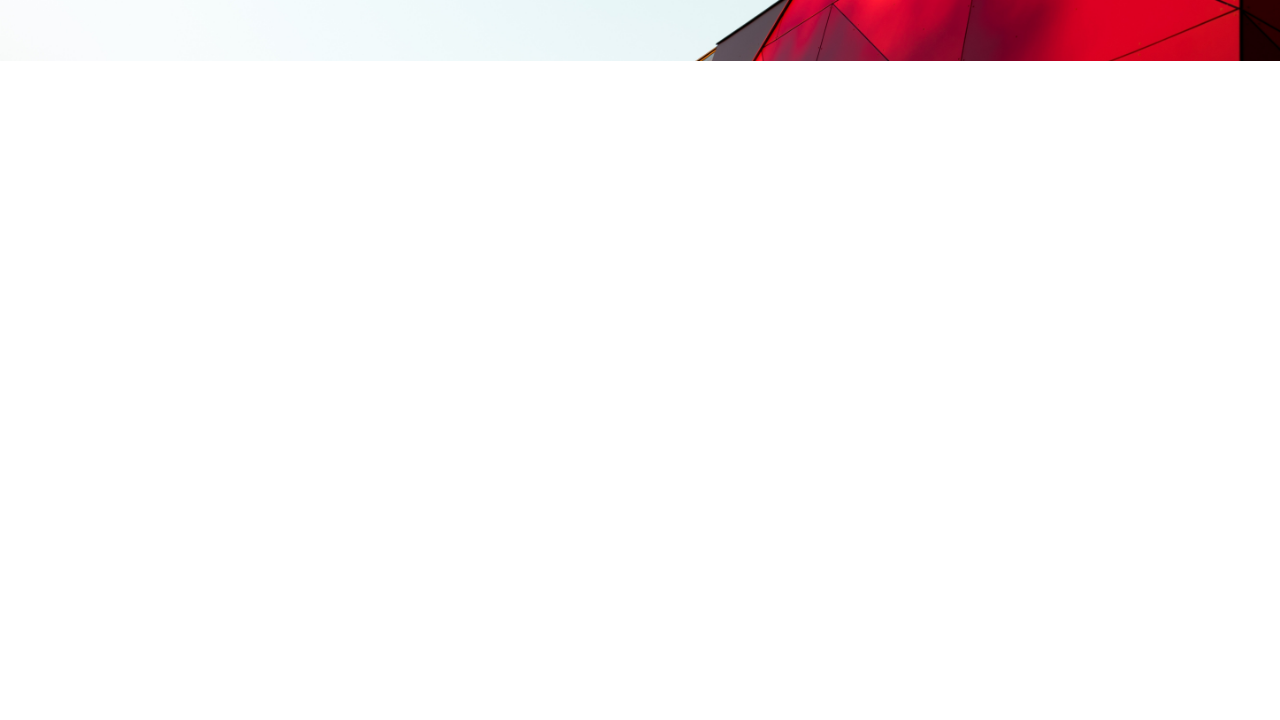
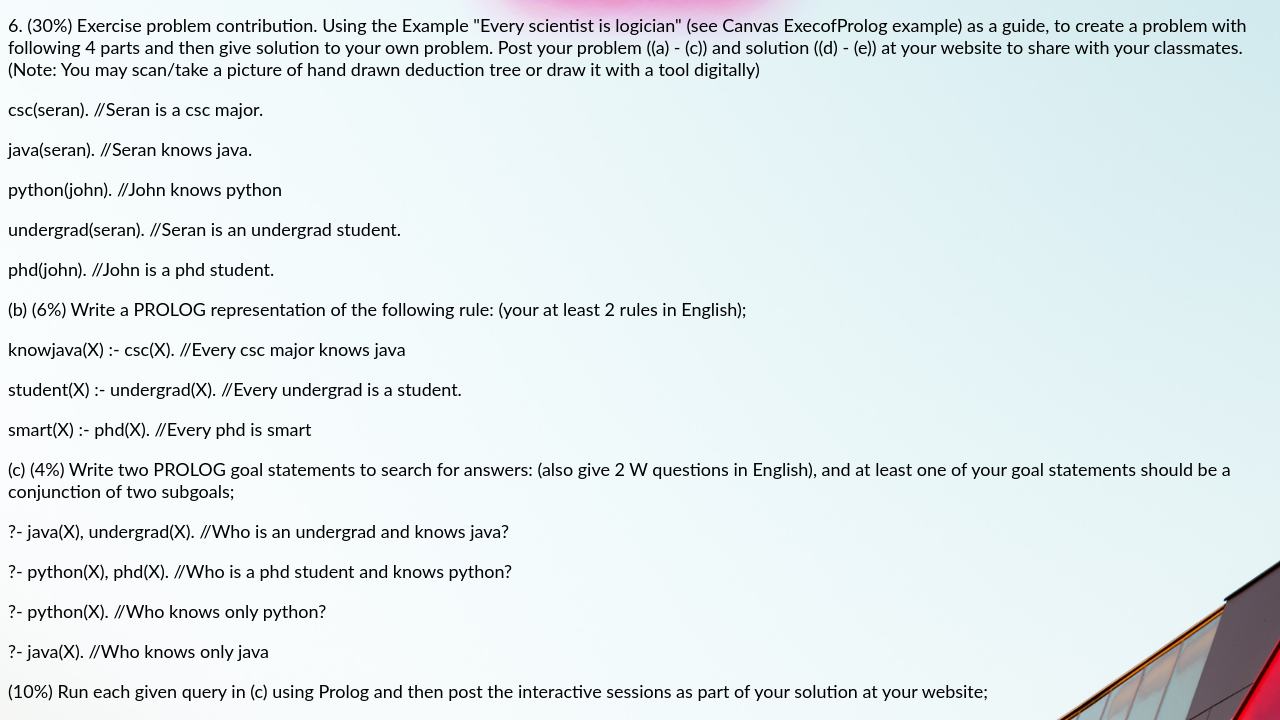
Before and after one commit to CrisprG/crisprg.github.io, a plain HTML site: page project.html in a window 1280 px wide. Shown: the part 739-1459 px from the top of the page. Before the commit the page ends 800 px from the top, so only its background shows below. Drawn offline with Linux system fonts and the light colour scheme.

Commit message:
Update project.html

```diff
--- a/project.html
+++ b/project.html
@@ -50,6 +50,35 @@
             <li>A parser is a compiler or interpreter component that breaks data into smaller elements for easy translation into another language. </li>
 
           </div>
+          <h2 class="project">PL Assignment 3</h2>
+    <P> 6. (30%) Exercise problem contribution. Using the Example "Every scientist is logician" (see Canvas ExecofProlog example) as a guide, to create a problem with following 4 parts and then give solution to your own problem. Post your problem ((a) - (c)) and solution ((d) - (e)) at your website to share with your classmates. (Note: You may scan/take a picture of hand drawn deduction tree or draw it with a tool digitally)</P>
+
+
+<P>csc(seran).          		  //Seran is a csc major.</P>
+  <P>java(seran).          		  //Seran knows java.</P>
+    <P>python(john).             	  //John knows python</P>
+      <P>undergrad(seran).                //Seran is an undergrad student. </P>
+        <P>phd(john).                    	 //John is a phd student.</P>
+
+
+      <P>(b)  (6%) Write a PROLOG representation of the following rule: (your at least 2 rules in English);</P>
+
+<P>knowjava(X) :- csc(X). 					//Every csc major knows java</P>
+<P>student(X) :- undergrad(X). 			//Every undergrad is a student. </P>
+<P>smart(X) :- phd(X). 				          //Every phd is smart</P>
+
+
+
+
+
+(c)  (4%) Write two PROLOG goal statements to search for answers: (also give 2 W questions in English), and at least one of  your goal statements should be a conjunction of two subgoals;</P>
+
+<P>?- java(X), undergrad(X). 		//Who is an undergrad and knows java?</P>
+<P>?- python(X), phd(X). 		//Who is a phd student and knows python?</P>
+<P>?- python(X).				//Who knows only python?</P>
+<P>?- java(X). 				//Who knows only java</P>
+
+<p>(10%) Run each given query in (c) using Prolog and then post the interactive sessions as part of your solution at your website;</P>
 
         </div>
     </section>
```
